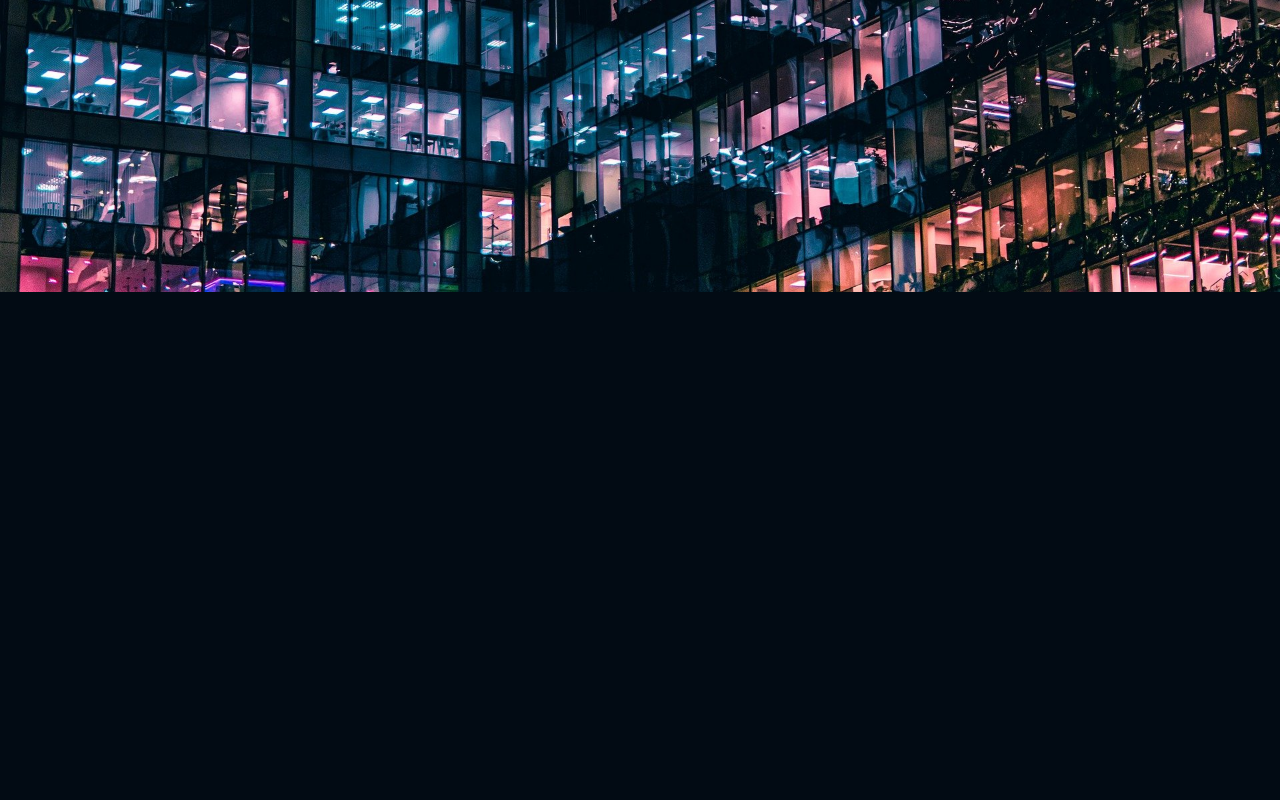
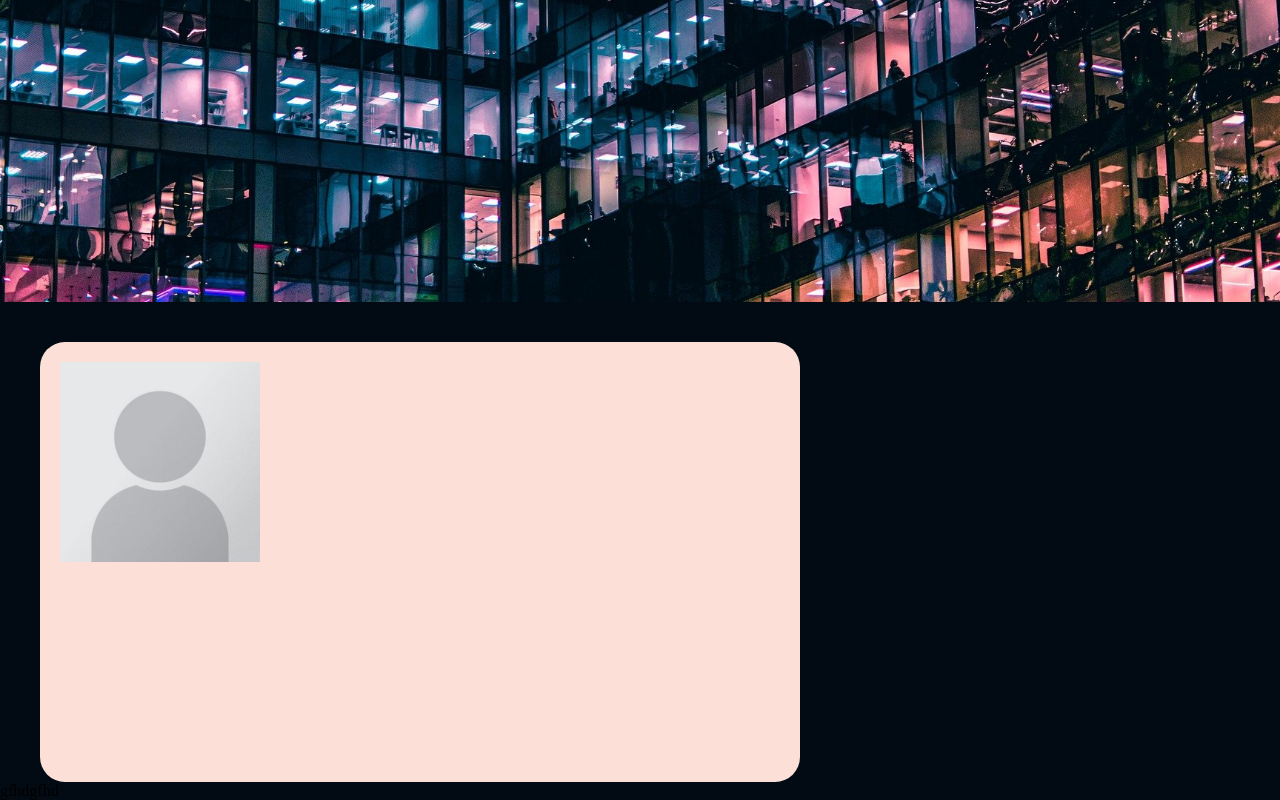
Before and after one commit to akskdfh/itclub_front, a plain HTML site: page index.html in a window 1280 px wide. Shown: the part 498-1298 px from the top of the page. Before the commit the page ends 800 px from the top, so only its background shows below. Drawn offline with Linux system fonts and the light colour scheme.

Commit message:
head фиксирован, карточка человека

```diff
--- a/index.html
+++ b/index.html
@@ -10,12 +10,22 @@
 </head>
 <body>
     <div id="container">
-    <div id ="header">
+        <div id ="header">
 
-    </div>
-    <div id ="MainScreen">
+        </div>
+        <div id ="MainScreen">
 
-    </div>
+        </div>
+        <div id="team">
+            <div id="person">
+                <img id="photo" src="1640528610_2-abrakadabra-fun-p-serii-chelovek-na-avu-2.jpg" alt="аватарка" >
+
+            </div>
+
+            <div person>
+gfhdgfhd
+            </div>
+        </div>
     <div id="content">
 
     </div>
--- a/topic.css
+++ b/topic.css
@@ -8,14 +8,37 @@ body{
     width: 100%;
     height: 70px;
     background: #020b14;
+    position: fixed;
 }
 #container{
     width: 100%;
-    height: 100vh;
+    /* height: 100vh; */
+}
+#team{
+    width: 100%;
+    padding-top: 5vh;
+    padding-bottom: 5vh;
+    height: 50vh;
+    background: #020b14;
+}
+#person{
+    display: inline-block;
+    border-radius:25px;
+    margin-left: 5vh;
+    margin-right: 5vh;
+    width: 90vh;
+    height: 100%;
+    background:#fce0d7;
+    padding: 20px 20px 20px 20px;
+}
+#photo{
+    width: 25vh;
+    height: 25vh;
+
 }
 #MainScreen{
     width: 100%;
-    height: 90%;
+    height: 100vh;
     background: url("1620031964_3-phonoteka_org-p-fon-na-kompyuter-estetika-4.jpg") no-repeat center center;
     -webkit-background-size: cover;
     -moz-background-size: cover;
```
Also changed, not shown: 1640528610_2-abrakadabra-fun-p-serii-chelovek-na-avu-2.jpg (added).
